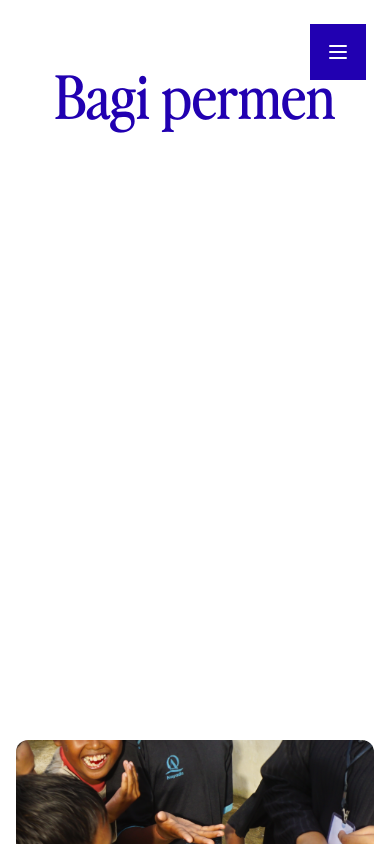
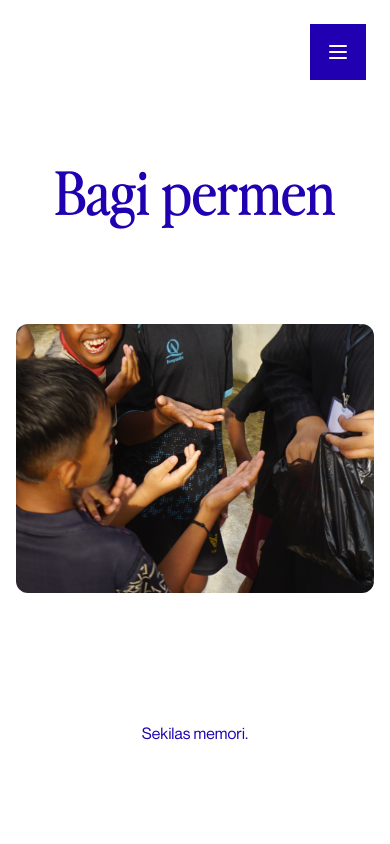
Before and after one commit to IniRalfi/WebSymphony, a Next.js app: page /galeri/1 in a window 390 px wide. Shown: the top 844 px of the page. Built offline with nearby package versions, Linux system fonts and the light colour scheme.

Commit message:
update(detail galeri): fix layout in small device

```diff
--- a/src/app/galeri/[id]/page.tsx
+++ b/src/app/galeri/[id]/page.tsx
@@ -44,13 +44,13 @@ export default async function DetailMahasiswaPage({ params }: Props) {
 
   return (
     <main className="container">
-      <div className="grid grid-cols-1 gap-10 md:grid-cols-2 lg:grid-cols-5">
+      <div className="grid grid-cols-1 gap-10 pt-24 md:grid-cols-2 md:pt-0 lg:grid-cols-5">
         <div className="col-span-1 flex flex-col justify-end py-16 lg:col-span-2">
           <h1 className="text-primary text-center font-serif text-6xl md:text-start md:text-7xl">
             {gallery.title}
           </h1>
         </div>
-        <div className="col-span-1 flex h-svh items-end justify-end py-16 lg:col-span-3">
+        <div className="col-span-1 flex items-end justify-end md:h-svh md:py-16 lg:col-span-3">
           <Image
             src={gallery.src}
             alt={gallery.title}
```
